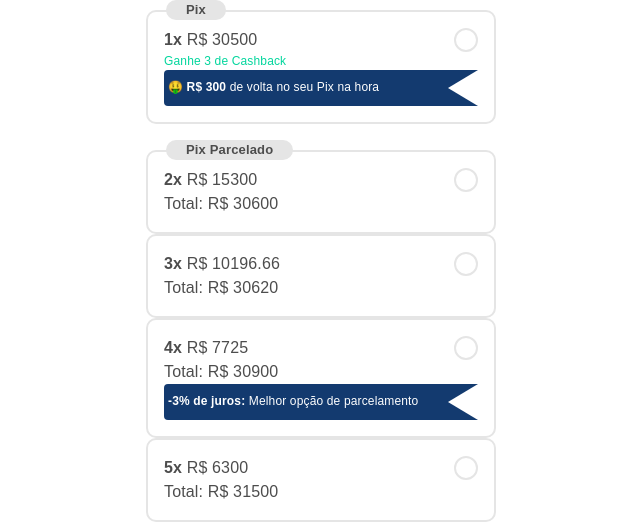
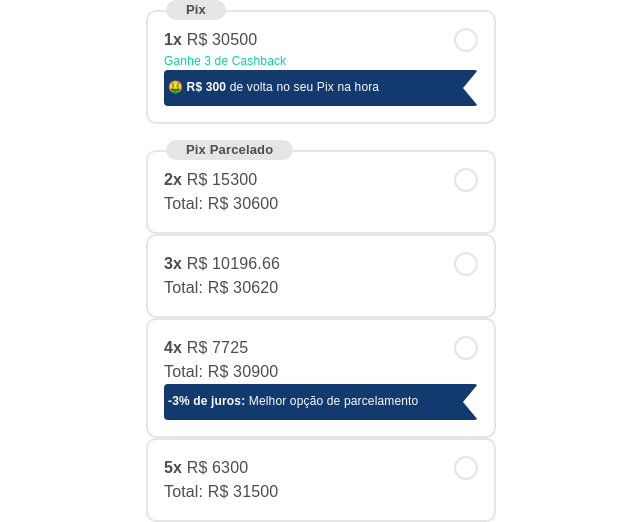
Before and after one commit to phvm/wooviFrontendChallenge, a React (Vite) app: page /paymentMethod in a window 1280 px wide. Shown: the part 153-675 px from the top of the page, without its empty margins (319-959 px from the left). Built offline with nearby package versions, Linux system fonts and the light colour scheme.

Commit message:
fix: flag triangle size and borders

```diff
--- a/src/components/flag/styles.ts
+++ b/src/components/flag/styles.ts
@@ -6,7 +6,7 @@
   display: "flex",
   justifyContent: "space-between",
   backgroundColor: "#133A6F",
-  borderRadius: "4px 0 0 4px",
+  borderRadius: "4px",
 });
 
 export const MessageContainer = styled(Typography)({
@@ -18,5 +18,5 @@
   height: 0,
   borderTop: "18px solid transparent",
   borderBottom: "18px solid transparent",
-  borderRight: "30px solid #fff",
+  borderRight: `15px solid #fff`,
 });
```
